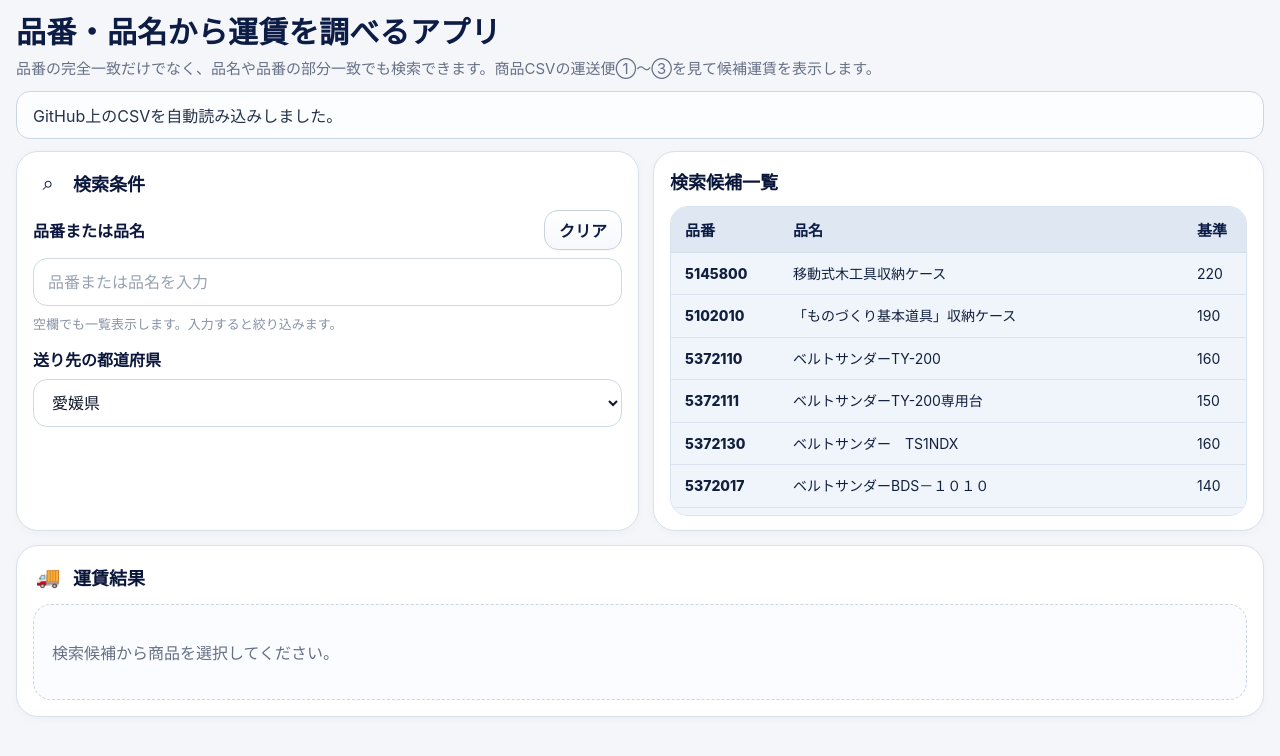
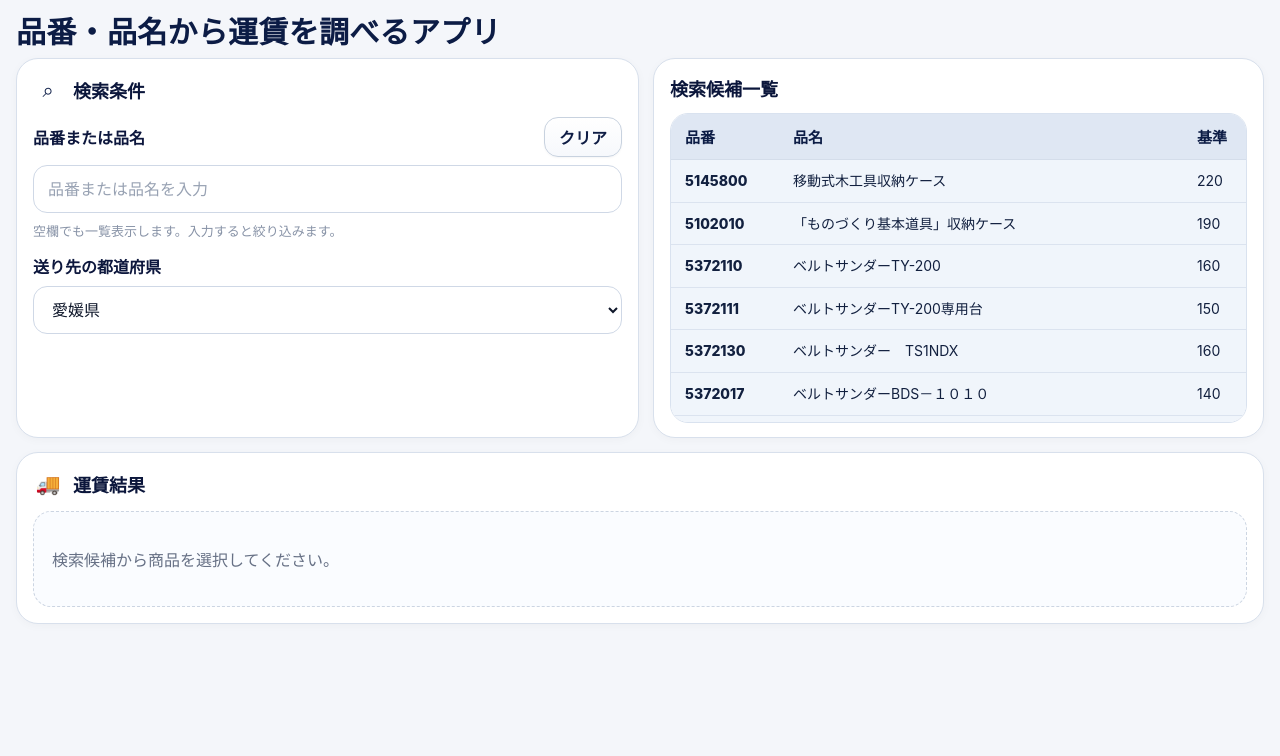
Before and after one commit to kenjitsumuraya-gif/freight-app, a React (Vite) app: page / in a window 1280 px wide. Shown: the top 756 px of the page. Built offline with nearby package versions, Linux system fonts and the light colour scheme.

Commit message:
Update App.jsx

```diff
--- a/src/App.jsx
+++ b/src/App.jsx
@@ -131,18 +131,7 @@ function App() {
       <div className="page-container">
         <header className="page-header">
           <h1 className="page-title">品番・品名から運賃を調べるアプリ</h1>
-          <p className="page-description">
-            品番の完全一致だけでなく、品名や品番の部分一致でも検索できます。商品CSVの運送便①〜③を見て候補運賃を表示します。
-          </p>
         </header>
-
-        <div className="status-banner">
-          {loading
-            ? "GitHub上のCSVを読み込み中です。"
-            : error
-            ? error
-            : "GitHub上のCSVを自動読み込みしました。"}
-        </div>
 
         <section className="top-grid">
           <div className="panel search-panel">
```
